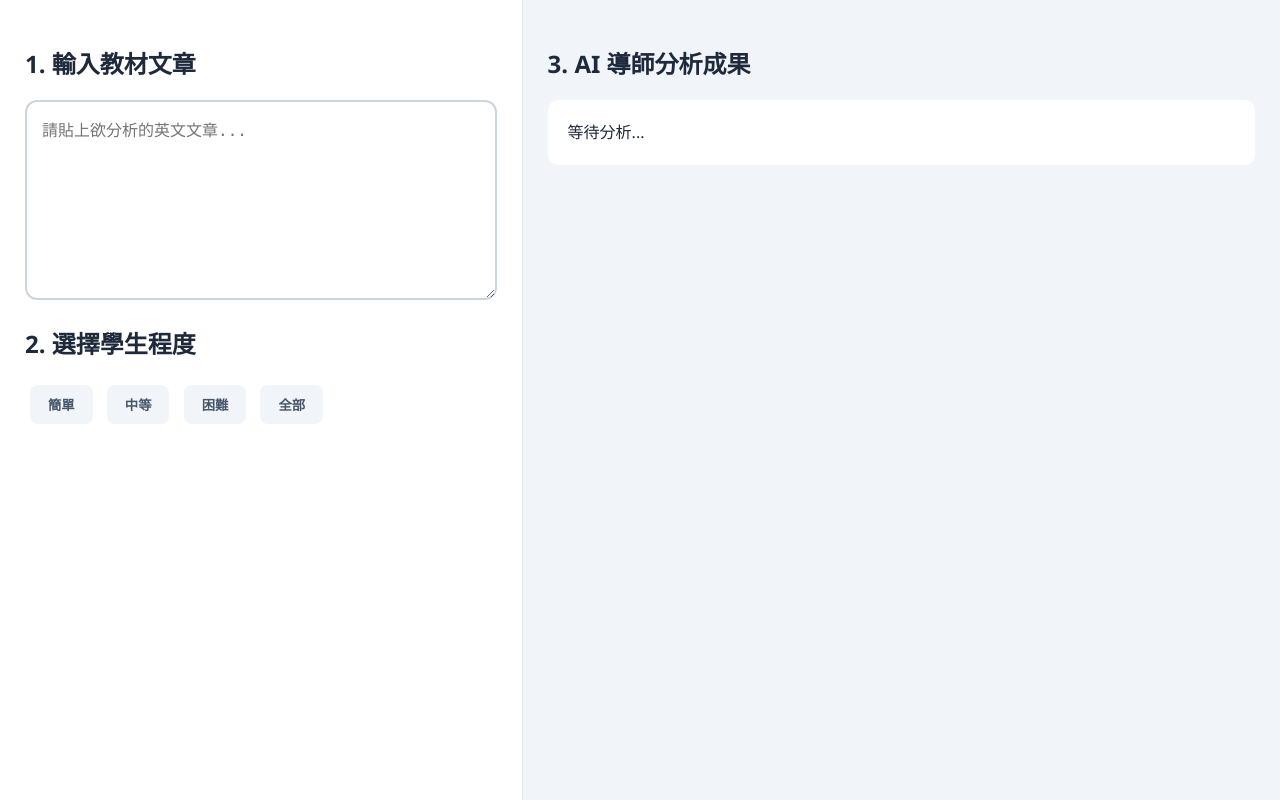
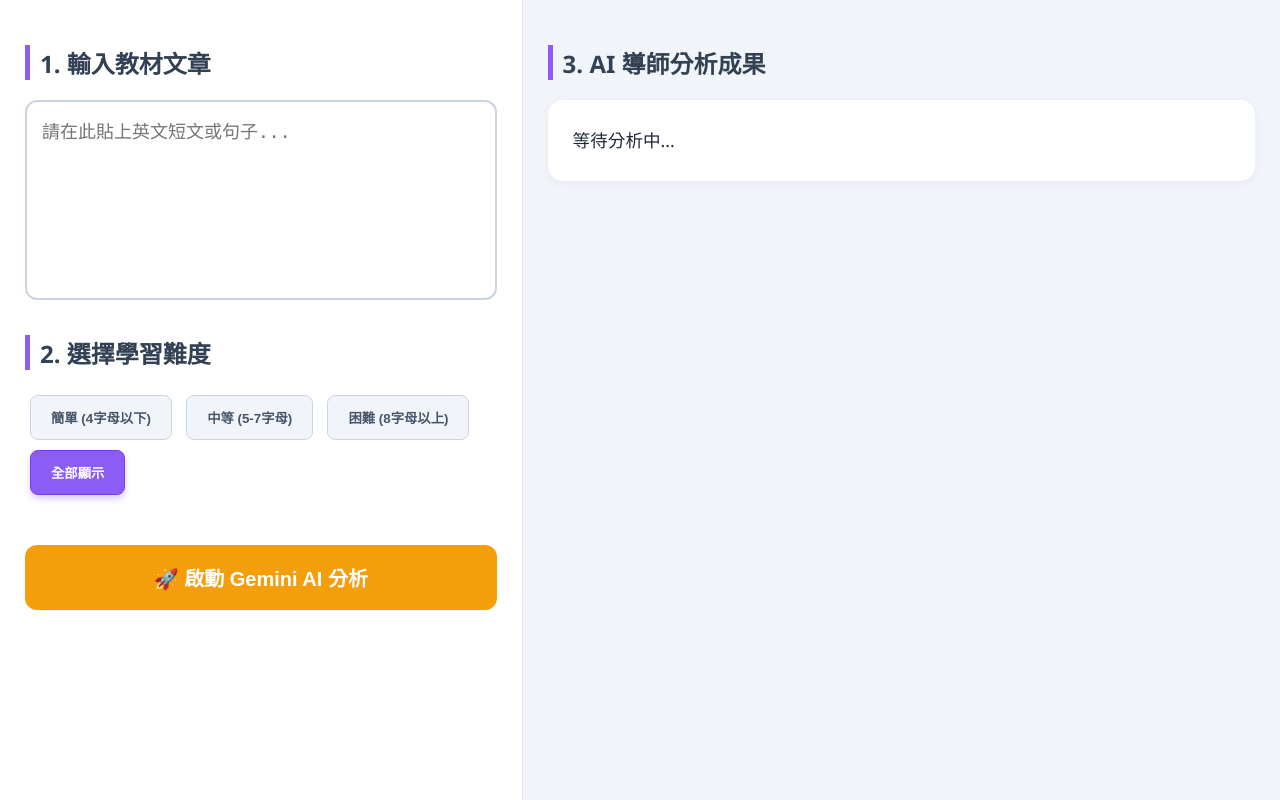
Before and after one commit to XuanYi-723/EnglishLearningSystem, a Flask app: page / in a window 1280 px wide. Run offline with Flask 3, Linux system fonts and the light colour scheme.

Commit message:
Update index.html
123

```diff
--- a/templates/index.html
+++ b/templates/index.html
@@ -1,88 +1,79 @@
 <!DOCTYPE html>
-<html>
+<html lang="zh-Hant">
 <head>
     <meta charset="UTF-8">
-    <title>智慧英語學習系統 - Gemini AI 版</title>
+    <meta name="viewport" content="width=device-width, initial-scale=1.0">
+    <title>智慧英語學習系統 - Gemini AI 導師版</title>
     <style>
-        body { margin: 0; font-family: 'Segoe UI', Arial; background-color: #f1f5f9; color: #1e293b; }
+        body { margin: 0; font-family: 'Segoe UI', "Microsoft JhengHei", Arial, sans-serif; background-color: #f1f5f9; color: #1e293b; }
         .container { display: flex; height: 100vh; }
         .left { flex: 4; padding: 25px; background: white; border-right: 1px solid #e2e8f0; overflow-y: auto; }
         .right { flex: 6; padding: 25px; overflow-y: auto; }
-        textarea { width: 100%; height: 200px; padding: 15px; border-radius: 12px; border: 2px solid #cbd5e1; font-size: 16px; box-sizing: border-box; }
-        .level-btn { background: #f1f5f9; color: #475569; border: none; padding: 10px 18px; margin: 5px; border-radius: 8px; cursor: pointer; font-weight: bold; }
-        .level-btn.active { background: #3b82f6; color: white; }
-        .action-btn { background: #f59e0b; color: white; border: none; padding: 15px; border-radius: 12px; font-size: 18px; font-weight: bold; cursor: pointer; width: 100%; margin-top: 15px; }
 
-        /* 紫色系列代表 AI 功能 */
-        .game-btn { background: #8b5cf6; color: white; border: none; padding: 12px; border-radius: 12px; font-size: 16px; font-weight: bold; cursor: pointer; width: 100%; margin-top: 10px; display: none; }
-        .csv-btn { background: #10b981; color: white; border: none; padding: 10px; border-radius: 8px; cursor: pointer; margin-top: 10px; width: 100%; display: none; }
+        h2 { color: #334155; border-left: 5px solid #8b5cf6; padding-left: 10px; }
+        textarea { width: 100%; height: 200px; padding: 15px; border-radius: 12px; border: 2px solid #cbd5e1; font-size: 18px; box-sizing: border-box; resize: none; }
 
-        #gameOverlay { display: none; position: fixed; top: 0; left: 0; width: 100%; height: 100%; background: rgba(0,0,0,0.85); z-index: 1000; padding: 20px; box-sizing: border-box; color: white; text-align: center; overflow-y: auto; }
-        .game-grid { display: grid; grid-template-columns: repeat(4, 1fr); gap: 15px; max-width: 1000px; margin: 20px auto; }
-        .card { background: white; color: #333; padding: 15px; border-radius: 12px; cursor: pointer; min-height: 120px; display: flex; flex-direction: column; align-items: center; justify-content: center; transition: 0.3s; border: 4px solid transparent; }
-        .card img { width: 80px; height: 80px; object-fit: cover; border-radius: 8px; margin-bottom: 5px; }
-        .card.selected { border-color: #8b5cf6; transform: scale(1.05); }
-        .card.matched { background: #dcfce7; cursor: default; opacity: 0.6; }
+        /* 選項按鈕樣式 */
+        .level-btn { background: #f1f5f9; color: #475569; border: 1px solid #cbd5e1; padding: 12px 20px; margin: 5px; border-radius: 8px; cursor: pointer; font-weight: bold; transition: 0.3s; }
+        .level-btn.active { background: #8b5cf6; color: white; border-color: #7c3aed; box-shadow: 0 4px 6px rgba(139, 92, 246, 0.3); }
 
-        mark { background: #fef08a; padding: 2px; border-radius: 4px; }
+        .action-btn { background: #f59e0b; color: white; border: none; padding: 18px; border-radius: 12px; font-size: 20px; font-weight: bold; cursor: pointer; width: 100%; margin-top: 15px; transition: 0.3s; }
+        .action-btn:hover { background: #d97706; }
 
-        /* 優化後的單字卡片 */
-        .word-card {
-            background: white;
-            padding: 20px;
-            margin-bottom: 15px;
-            border-radius: 15px;
-            border-left: 8px solid #8b5cf6;
-            box-shadow: 0 4px 6px rgba(0,0,0,0.05);
-        }
-        .ai-tag {
-            background: #ede9fe;
-            color: #7c3aed;
-            padding: 2px 8px;
-            border-radius: 5px;
-            font-size: 11px;
-            font-weight: bold;
-            margin-left: 10px;
-        }
-        .ai-content {
-            background: #f8fafc;
-            padding: 12px;
-            border-radius: 10px;
-            margin-top: 10px;
-            font-size: 0.95em;
-            line-height: 1.6;
-            color: #334155;
-        }
+        .game-btn { background: #8b5cf6; color: white; border: none; padding: 14px; border-radius: 12px; font-size: 16px; font-weight: bold; cursor: pointer; width: 100%; margin-top: 10px; display: none; }
+        .csv-btn { background: #10b981; color: white; border: none; padding: 12px; border-radius: 12px; cursor: pointer; margin-top: 10px; width: 100%; display: none; }
+
+        /* 文章標記樣式 */
+        #highlightedArticle { background: white; padding: 25px; border-radius: 15px; margin-bottom: 20px; line-height: 1.8; font-size: 1.1em; box-shadow: 0 2px 10px rgba(0,0,0,0.05); }
+        mark { background: #fef08a; padding: 2px 5px; border-radius: 4px; font-weight: bold; color: #b45309; }
+
+        /* 單字卡片樣式 */
+        .word-card { background: white; padding: 20px; margin-bottom: 15px; border-radius: 15px; border-left: 8px solid #8b5cf6; box-shadow: 0 4px 6px rgba(0,0,0,0.05); position: relative; }
+        .ai-tag { background: #ede9fe; color: #7c3aed; padding: 3px 10px; border-radius: 20px; font-size: 12px; font-weight: bold; position: absolute; right: 20px; top: 20px; }
+        .ai-content { background: #f8fafc; padding: 15px; border-radius: 10px; margin-top: 10px; font-size: 1.05em; line-height: 1.6; color: #334155; border: 1px dashed #cbd5e1; }
+
+        /* 遊戲區域樣式 */
+        #gameOverlay { display: none; position: fixed; top: 0; left: 0; width: 100%; height: 100%; background: rgba(15, 23, 42, 0.95); z-index: 1000; padding: 20px; box-sizing: border-box; color: white; text-align: center; overflow-y: auto; }
+        .game-grid { display: grid; grid-template-columns: repeat(auto-fill, minmax(200px, 1fr)); gap: 20px; max-width: 1100px; margin: 30px auto; }
+        .card { background: white; color: #1e293b; padding: 20px; border-radius: 16px; cursor: pointer; min-height: 160px; display: flex; flex-direction: column; align-items: center; justify-content: center; transition: 0.3s; border: 5px solid transparent; box-shadow: 0 8px 15px rgba(0,0,0,0.2); }
+        .card img { width: 120px; height: 120px; object-fit: cover; border-radius: 10px; margin-bottom: 10px; }
+        .card.selected { border-color: #8b5cf6; transform: translateY(-5px); }
+        .card.matched { background: #dcfce7; color: #166534; cursor: default; opacity: 0.7; border-color: #22c55e; }
+
+        .close-game-btn { padding: 12px 30px; border-radius: 30px; cursor: pointer; border: none; background: #ef4444; color: white; font-weight: bold; font-size: 18px; }
     </style>
 </head>
 <body>
     <div id="gameOverlay">
-        <h1>🎴 單字牌卡連連看</h1>
-        <p>請點選一個「英文卡」和一個「中文卡」來配對！</p>
-        <button onclick="closeGame()" style="padding: 10px 20px; border-radius: 8px; cursor: pointer; border:none; background:#ef4444; color:white; font-weight:bold;">結束遊戲</button>
+        <h1>🎴 英語單字趣味連連看</h1>
+        <p style="font-size: 1.2em;">請點選一個「英文圖像」和一個「中文意思」來配對！</p>
+        <button onclick="closeGame()" class="close-game-btn">結束遊戲並返回</button>
         <div id="gameGrid" class="game-grid"></div>
     </div>
 
     <div class="container">
         <div class="left">
             <h2>1. 輸入教材文章</h2>
-            <textarea id="textInput" placeholder="請貼上欲分析的英文文章..."></textarea>
+            <textarea id="textInput" placeholder="請在此貼上英文短文或句子..."></textarea>
 
-            <h2 style="margin-top:20px;">2. 選擇學生程度</h2>
-            <button onclick="selectLevel('簡單', this)" class="level-btn">簡單</button>
-            <button onclick="selectLevel('中等', this)" class="level-btn">中等</button>
-            <button onclick="selectLevel('困難', this)" class="level-btn">困難</button>
-            <button onclick="selectLevel('全部', this)" class="level-btn">全部</button>
+            <h2 style="margin-top:30px;">2. 選擇學習難度</h2>
+            <div id="levelSelector">
+                <button onclick="selectLevel('簡單', this)" class="level-btn">簡單 (4字母以下)</button>
+                <button onclick="selectLevel('中等', this)" class="level-btn">中等 (5-7字母)</button>
+                <button onclick="selectLevel('困難', this)" class="level-btn">困難 (8字母以上)</button>
+                <button onclick="selectLevel('全部', this)" class="level-btn active">全部顯示</button>
+            </div>
 
-            <div id="actionArea" style="display:none;">
+            <div id="actionArea" style="margin-top: 30px;">
                 <button onclick="analyze()" class="action-btn">🚀 啟動 Gemini AI 分析</button>
-                <button id="gameBtn" class="game-btn" onclick="openGame()">🎮 玩牌卡連連看</button>
+                <button id="gameBtn" class="game-btn" onclick="openGame()">🎮 挑戰牌卡連連看</button>
                 <button id="csvBtn" class="csv-btn" onclick="exportCSV()">📁 下載學習清單 (CSV)</button>
             </div>
         </div>
+
         <div class="right">
             <h2>3. AI 導師分析成果</h2>
-            <div id="highlightedArticle" style="background:white; padding:20px; border-radius:10px; margin-bottom:15px; line-height:1.6;">等待分析...</div>
+            <div id="highlightedArticle">等待分析中...</div>
             <div id="output"></div>
         </div>
     </div>
@@ -94,15 +85,16 @@
 
         function selectLevel(level, btn) {
             currentLevel = level;
-            document.getElementById("actionArea").style.display = "block";
             document.querySelectorAll('.level-btn').forEach(b => b.classList.remove('active'));
             btn.classList.add('active');
         }
 
         async function analyze() {
             const text = document.getElementById("textInput").value;
+            if (!text) return alert("請先輸入文章內容！");
+
             const outputDiv = document.getElementById("output");
-            outputDiv.innerHTML = "<div style='text-align:center;'>🔮 Gemini AI 正在備課中，請稍候...</div>";
+            outputDiv.innerHTML = "<div style='text-align:center; padding:50px;'><h3 style='color:#8b5cf6;'>🔮 Gemini AI 老師正在閱讀並編寫教材...</h3><p>這大約需要 3-5 秒，請稍候。</p></div>";
 
             try {
                 const response = await fetch('/analyze', {
@@ -120,21 +112,23 @@
                 let html = "";
                 for (let word in data.vocabulary) {
                     let item = data.vocabulary[word];
-                    // 將換行符號轉為網頁換行
                     let formattedDef = item.definition.replace(/\n/g, '<br>');
 
                     html += `<div class="word-card">
-                        <b style="font-size:1.3em;">${word.toUpperCase()}</b>
-                        <span class="ai-tag">Gemini AI 導師</span>
-                        <span style="font-size:0.8em; color:#94a3b8; margin-left:5px;">(${item.level})</span><br>
-                        <span style="color:#64748b;">${item.pos} | ${item.phonetic}</span><br>
-                        <b style="color:#c2410c; display:block; margin-top:5px;">${item.chinese}</b>
+                        <span class="ai-tag">Gemini AI 智慧生成</span>
+                        <b style="font-size:1.4em; color:#1e293b;">${word.toUpperCase()}</b>
+                        <span style="font-size:0.9em; color:#94a3b8; margin-left:10px;">[ ${item.level} ]</span><br>
+                        <span style="color:#64748b; font-size:1.1em;">${item.pos} | ${item.phonetic}</span><br>
+                        <b style="color:#c2410c; display:block; margin-top:8px; font-size:1.2em;">${item.chinese}</b>
                         <div class="ai-content">${formattedDef}</div>
                     </div>`;
                 }
-                outputDiv.innerHTML = html || "找不到單字。";
+                outputDiv.innerHTML = html || "在此難度下找不到合適單字，請嘗試更換難度或輸入更長的內容。";
+
+                // 自動滾動到頂部
+                document.querySelector('.right').scrollTop = 0;
             } catch (e) {
-                outputDiv.innerHTML = "<div style='color:red;'>連線失敗，請確保後端已正確啟動。</div>";
+                outputDiv.innerHTML = "<div style='color:red; padding:20px;'>❌ 發生錯誤：無法連線至 AI 伺服器，請檢查 API 金鑰與網路設定。</div>";
             }
         }
 
@@ -144,28 +138,30 @@
             document.getElementById("gameOverlay").style.display = "block";
 
             let cards = [];
-            let words = Object.keys(currentVocab).slice(0, 6);
+            // 挑選最多 8 個單字來玩遊戲
+            let wordKeys = Object.keys(currentVocab);
+            let words = wordKeys.sort(() => Math.random() - 0.5).slice(0, 8);
 
             words.forEach(word => {
                 const info = currentVocab[word];
-                cards.push({
-                    type: 'en',
-                    id: word,
-                    content: info.is_abstract ? `<p style="font-size:11px; padding:5px;">"${word.toUpperCase()}"</p>` : `<img src="https://loremflickr.com/150/150/${word}">`,
-                    label: word.toUpperCase()
-                });
-                cards.push({
-                    type: 'zh',
-                    id: word,
-                    content: `<h2 style="color:#c2410c; margin:0;">${info.chinese}</h2>`,
-                    label: "中文意思"
-                });
+
+                // 英文端：智慧判定圖片或文字
+                let enContent = "";
+                if (info.image_url && !info.is_abstract) {
+                    enContent = `<img src="${info.image_url}" alt="${word}">`;
+                } else {
+                    enContent = `<h2 style="color:#3b82f6; margin:0; font-size:2em;">${word.toUpperCase()}</h2>`;
+                }
+
+                cards.push({ type: 'en', id: word, content: enContent, label: "英文教材" });
+                cards.push({ type: 'zh', id: word, content: `<h2 style="color:#c2410c; margin:0;">${info.chinese}</h2>`, label: "中文意思" });
             });
 
+            // 隨機洗牌顯示
             cards.sort(() => Math.random() - 0.5).forEach(card => {
                 const div = document.createElement("div");
                 div.className = "card";
-                div.innerHTML = `<small style="color:#94a3b8; margin-bottom:5px;">${card.label}</small>${card.content}`;
+                div.innerHTML = `<small style="color:#94a3b8; font-weight:bold;">${card.label}</small>${card.content}`;
                 div.onclick = () => handleCardClick(div, card);
                 grid.appendChild(div);
             });
@@ -181,10 +177,12 @@
                 firstCard = { div, card };
             } else {
                 if (firstCard.card.id === card.id && firstCard.card.type !== card.type) {
+                    // 配對成功：變綠色
                     div.classList.replace('selected', 'matched');
                     firstCard.div.classList.replace('selected', 'matched');
                     firstCard = null;
                 } else {
+                    // 配對失敗：翻回去
                     setTimeout(() => {
                         div.classList.remove('selected');
                         firstCard.div.classList.remove('selected');
@@ -206,7 +204,7 @@
             const url = window.URL.createObjectURL(blob);
             const a = document.createElement('a');
             a.href = url;
-            a.download = "Gemini智慧單字學習清單.csv";
+            a.download = "智慧英語學習單_長輩專用.csv";
             a.click();
         }
     </script>
```
